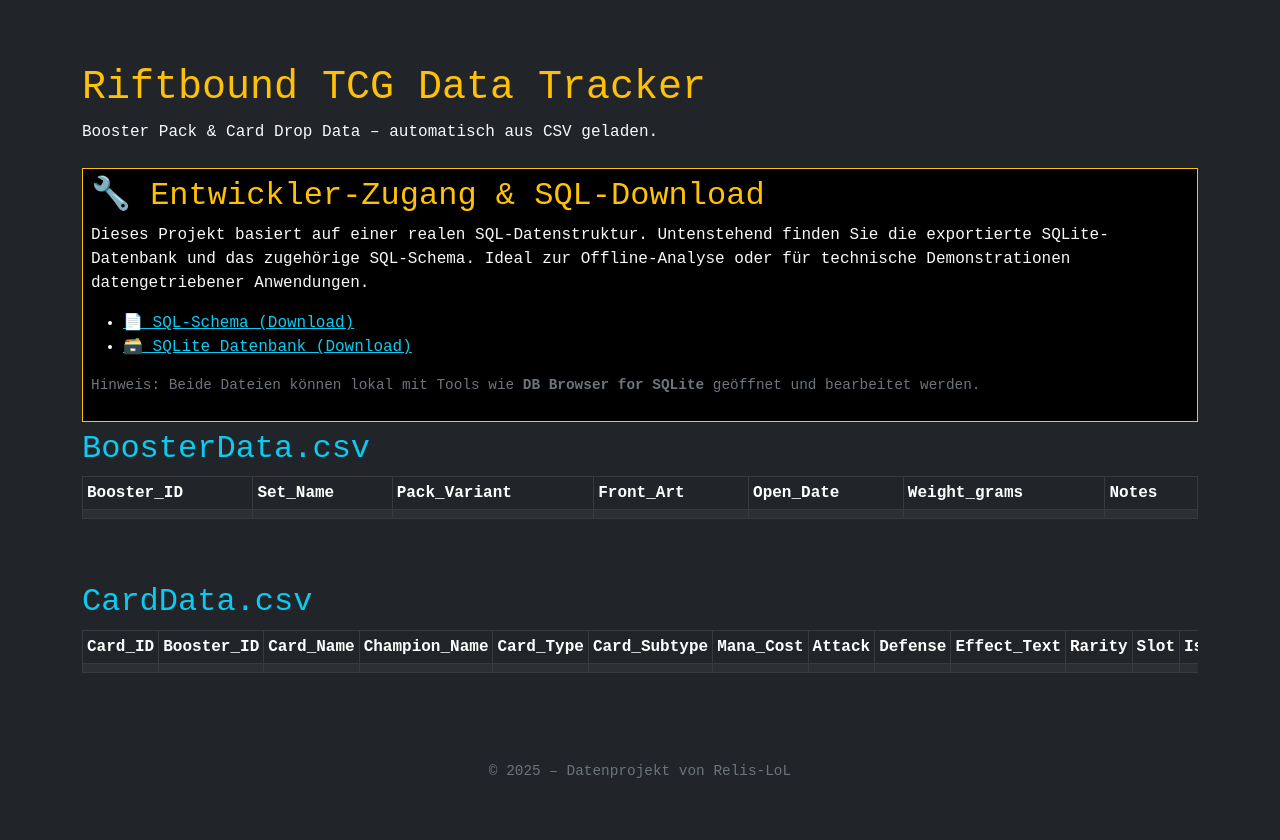
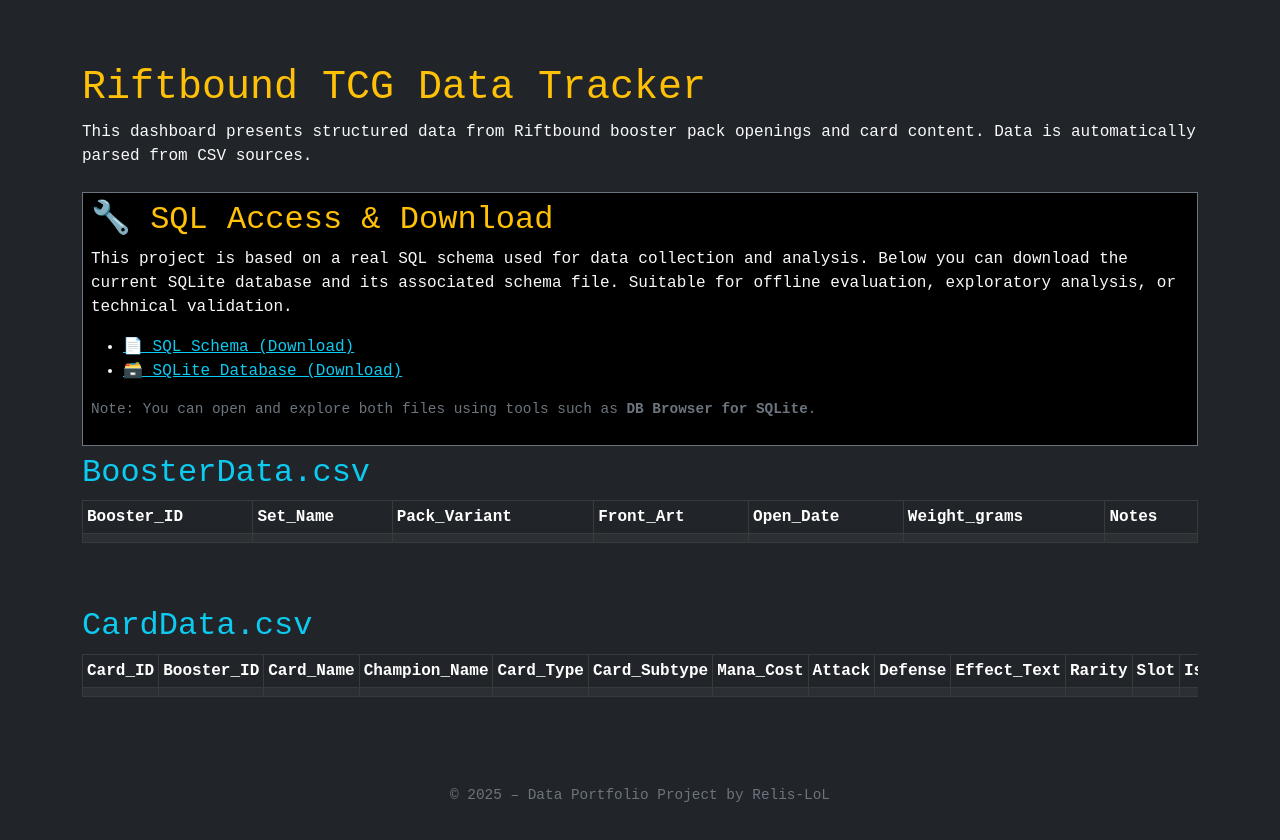
Before and after one commit to Relis-lol/Riftbound, a plain HTML site: page index.html in a window 1280 px wide. Drawn offline with nearby package versions, Linux system fonts and the light colour scheme.

Commit message:
Update index.html

```diff
--- a/index.html
+++ b/index.html
@@ -14,30 +14,30 @@
   <div class="container py-4">
     <h1 class="text-warning">Riftbound TCG Data Tracker</h1>
     <p class="mb-4">
-      Booster Pack & Card Drop Data – automatisch aus CSV geladen.
+      This dashboard presents structured data from Riftbound booster pack openings and card content. Data is automatically parsed from CSV sources.
     </p>
 
-    <!-- 🔧 SQL-Zugriff Block -->
-    <section class="p-2 my-2 border border-warning bg-black">
-      <h2 class="text-warning">🔧 Entwickler-Zugang & SQL-Download</h2>
+    <!-- 🔧 SQL Access Block -->
+    <section class="p-2 my-2 border border-secondary bg-black">
+      <h2 class="text-warning">🔧 SQL Access & Download</h2>
       <p>
-        Dieses Projekt basiert auf einer realen SQL-Datenstruktur. Untenstehend finden Sie die exportierte SQLite-Datenbank und das zugehörige SQL-Schema.
-        Ideal zur Offline-Analyse oder  für technische Demonstrationen datengetriebener Anwendungen.
+        This project is based on a real SQL schema used for data collection and analysis. Below you can download the current SQLite database and its associated schema file.
+        Suitable for offline evaluation, exploratory analysis, or technical validation.
       </p>
       <ul>
-        <li><a href="riftbound_schema.sql" class="text-info">📄 SQL-Schema (Download)</a></li>
-        <li><a href="riftbound_portfolio.db" class="text-info">🗃️ SQLite Datenbank (Download)</a></li>
+        <li><a href="riftbound_schema.sql" class="text-info">📄 SQL Schema (Download)</a></li>
+        <li><a href="riftbound_portfolio.db" class="text-info">🗃️ SQLite Database (Download)</a></li>
       </ul>
       <p class="text-secondary" style="font-size: 0.9em;">
-        Hinweis: Beide Dateien können lokal mit Tools wie <strong>DB Browser for SQLite</strong> geöffnet und bearbeitet werden.
+        Note: You can open and explore both files using tools such as <strong>DB Browser for SQLite</strong>.
       </p>
     </section>
 
-    <!-- Booster-Tabelle -->
+    <!-- Booster Table -->
     <h2 class="text-info">BoosterData.csv</h2>
     <div id="booster-table" class="table-responsive mb-5"></div>
 
-    <!-- Karten-Tabelle -->
+    <!-- Card Table -->
     <h2 class="text-info">CardData.csv</h2>
     <div id="card-table" class="table-responsive"></div>
   </div>
@@ -84,9 +84,9 @@
     loadCSV("card-table", "CardData.csv");
   </script>
 
-  <!-- ✅ Footer -->
-<footer class="text-center text-secondary mt-5 mb-3" style="font-size: 0.9em;">
-  © 2025 – Datenprojekt von Relis-LoL
+  <!-- Footer -->
+  <footer class="text-center text-secondary mt-5 mb-3" style="font-size: 0.9em;">
+    © 2025 – Data Portfolio Project by Relis-LoL
   </footer>
 </body>
 </html>
```
